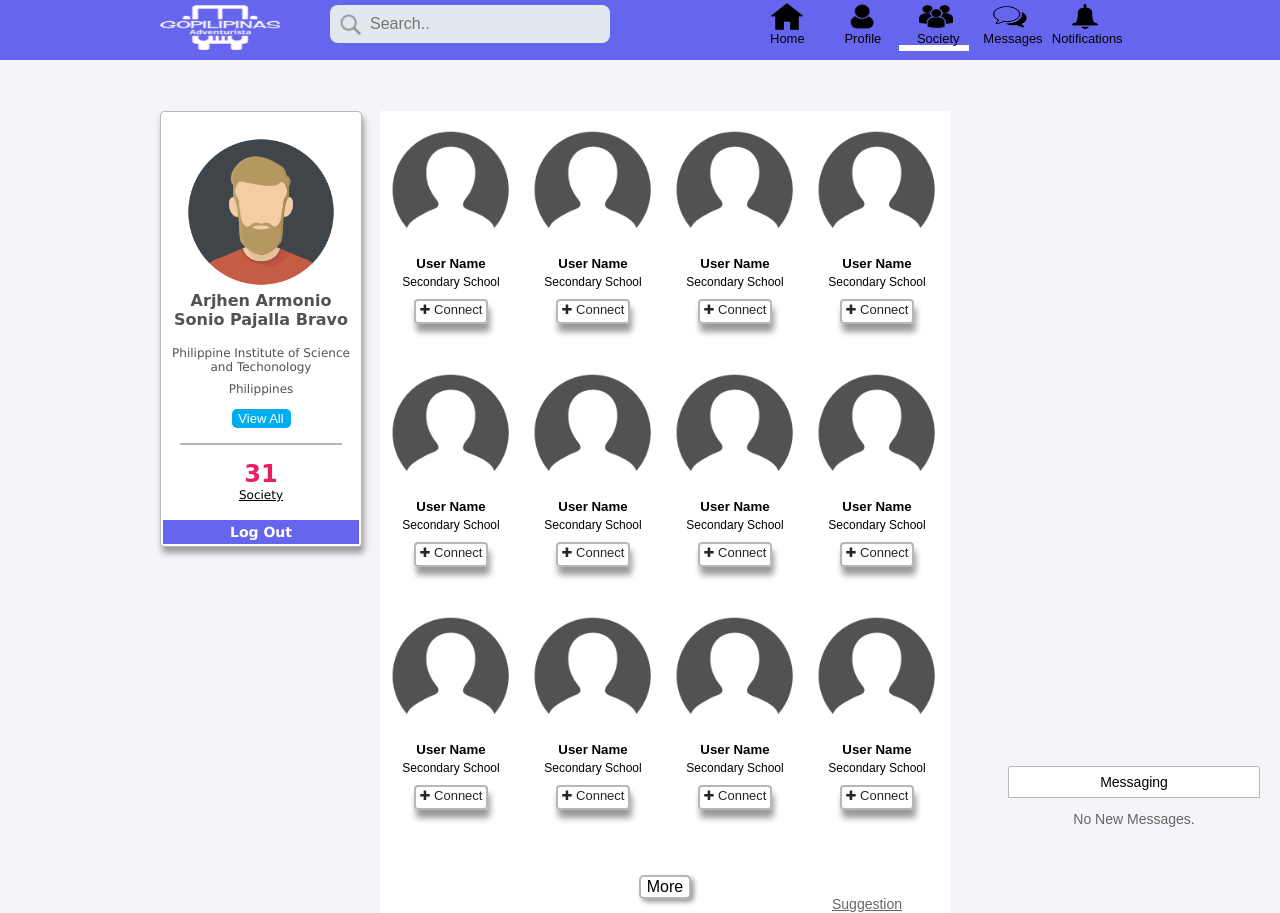
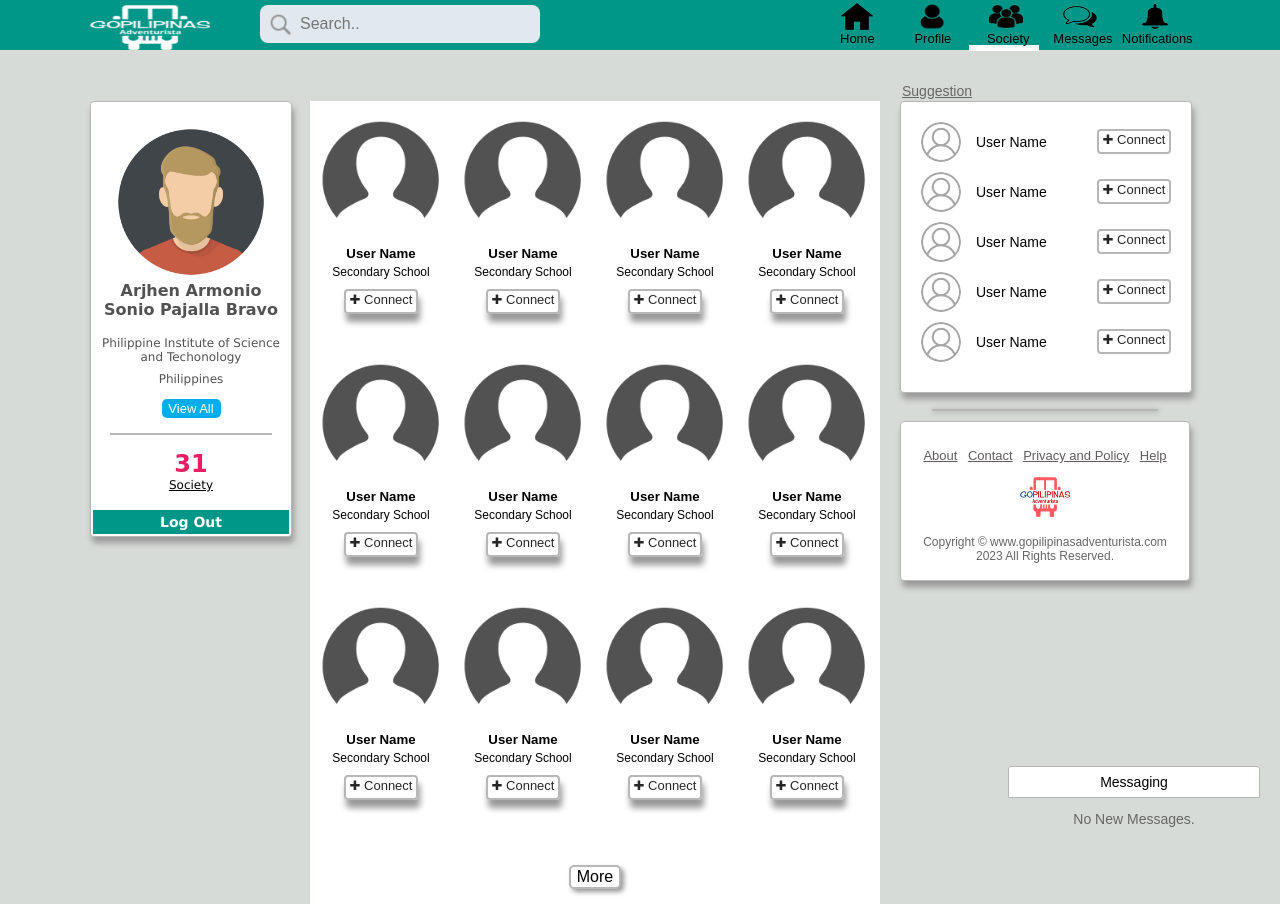
Before and after one commit to jhenchem0210/ContriMP2, a PHP site: page /login/society.html in a window 1280 px wide. Shown: the top 913 px of the page. Run offline with PHP 8.4, Linux system fonts and the light colour scheme.

Commit message:
modified:   CSS/header.css 	modified:   CSS/style.css 	modified:   connection/login.php 	renamed:    login/ehom.html -> login/home.html 	modified:   login/society.html

```diff
--- a/CSS/header.css
+++ b/CSS/header.css
@@ -4,14 +4,14 @@
 	padding: 0px;
 	width: 100%;
 	border:0px;
-	background-color: #f5f4f8;
+	background-color: #d7dbd7;
 	font-family: arial;
 }
 
 .wrapper
 {
 	margin: 0 auto;
-	width: 960px;
+	width: 1100px;
 	height: 100%;
 }
 
@@ -41,8 +41,8 @@
 .header
 {
 	width: 100%;
-	height: 60px;
-	background-color: #6665ee;
+	height: 50px;
+	background-color: #009688;
 	position: fixed;
 	z-index: 9999;
 }
@@ -50,7 +50,7 @@
 .headerfixed
 {
 	width: 100%;
-	height: 60px;
+	height: 50px;
 }
 
 .header .wrapper .logoletter
@@ -362,11 +362,11 @@
 
 #logout
 {
-	color: #6665ee;
+	color: #009688;
 	margin: 2px;
 	margin-top: 18px;
 	text-align: center;
-	background-color: #6665ee;
+	background-color: #009688;
 }
 
 #logout a
@@ -484,7 +484,7 @@
 /*hover effect on connect button*/
 .rightcontent a:hover
 {
-	background-color: #6665ee;
+	background-color: #009688;
 	width: 70px;
 	height: 21px;
 	border: none;
@@ -537,7 +537,7 @@
 /*hover effect on link below suggestion*/
 .foot ul li a:hover
 {
-	color: #6665ee;
+	color: #009688;
 	font-size: 14px;
 }
 
--- a/CSS/style.css
+++ b/CSS/style.css
@@ -48,7 +48,7 @@
 .wrapper
 {
 	margin: 0 auto;
-	width: 960px;
+	width: 1100px;
 	height: 80%;
 }
 
--- a/connection/login.php
+++ b/connection/login.php
@@ -11,7 +11,7 @@
 
     }
 }else{
-    header('Location: login.php');
+    header('Location: ./login/home.html');
 }
 ?>
     <!DOCTYPE html>
@@ -109,8 +109,8 @@
 				</div>
 				<div id="styleswitch" class="lamp">
   					<ul>
-    				<p class="lampdark"><a class="lampdark" href="javascript:setStyle('default');"><img src="images/lightbulb-png-834.png"/></a></p>
-    				<p class="lamplight"><a class="lamplight" href="javascript:setStyle('light')"><img src="images/light-bulb-png-819.png"/></a></p>
+    				<p class="lampdark"><a class="lampdark" href="javascript:setStyle('default');"><img src="images/lightbulb-png-834.png" width=50 height=25/></a></p>
+    				<p class="lamplight"><a class="lamplight" href="javascript:setStyle('light')"><img src="images/light-bulb-png-819.png" width=50 height=25/></a></p>
   					</ul>
 				</div>
 				<!-- End of sidebar left -->
--- a/login/society.html
+++ b/login/society.html
@@ -5,7 +5,7 @@
     <meta charset="utf-8">
     <meta name="viewport" content="width=device-width, initial-scale=1, shrink-to-fit=no">
 
-	<title>Homaj Home</title>
+	<title>Beshies Society</title>
 	<!-- CSS and JavaScript references -->
 	<link rel="stylesheet" type="text/css" href="../CSS/header.css">
 	<link rel="stylesheet" type="text/css" href="../CSS/society.css">
```
Also changed, not shown: login/home.html (renamed from login/ehom.html, +5 -16 lines).
